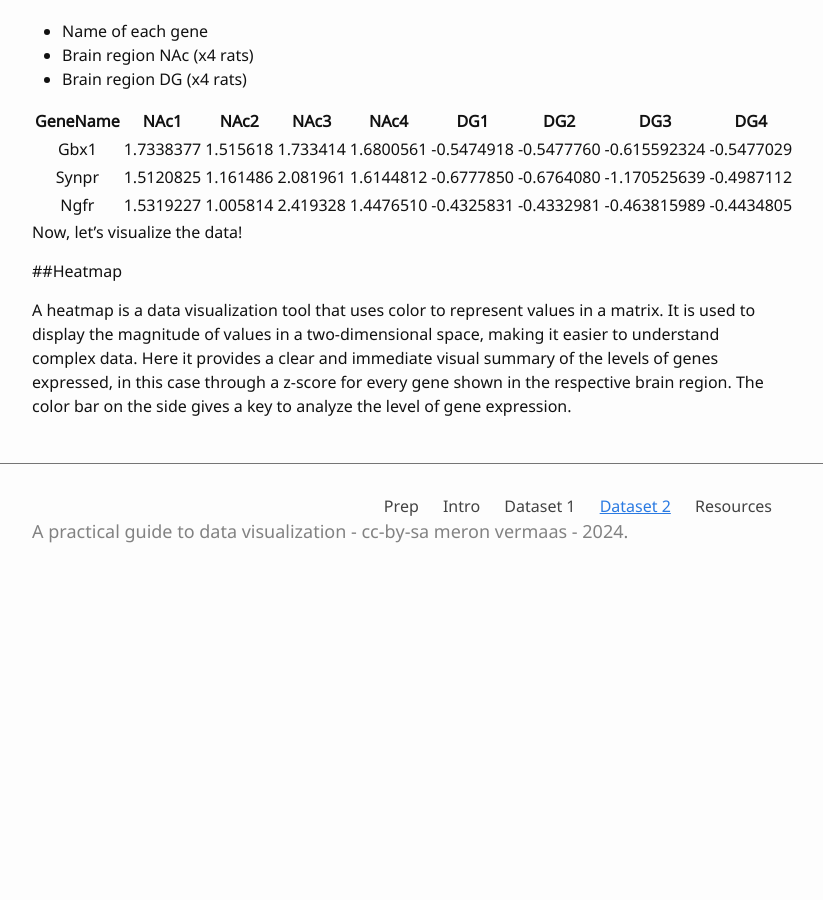
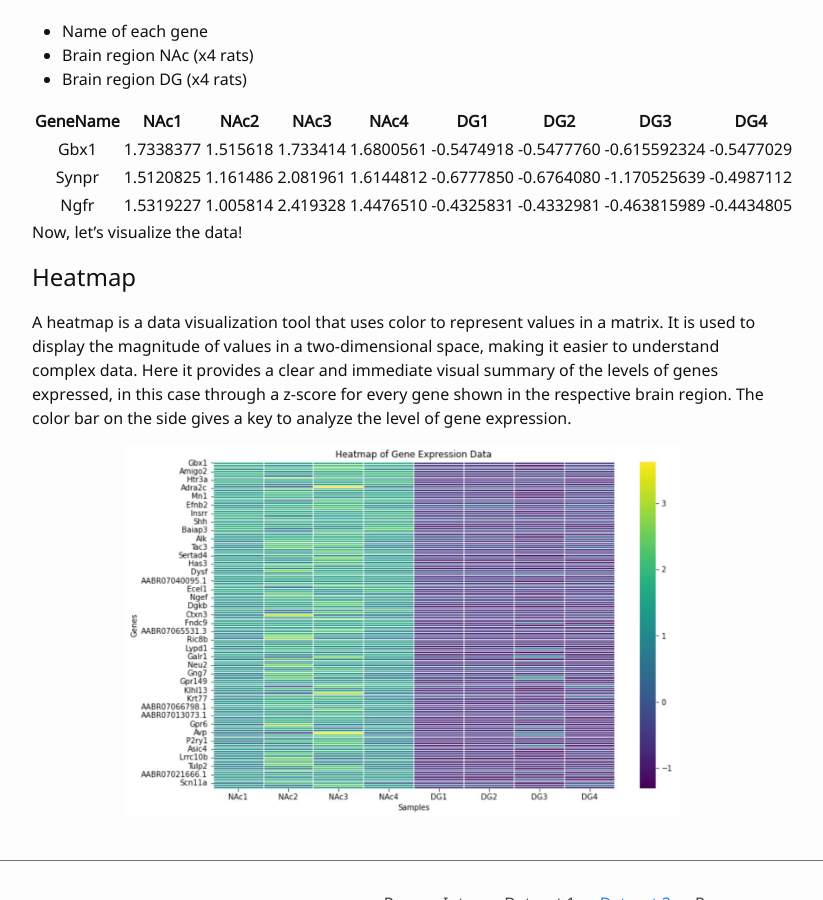
Before and after one commit to meronvermaas/data-visualization, a Jekyll site: the page built from 3-lesson.md, in a window 1280 px wide and 900 px high, scrolled down 501 px. Shown: the whole window, without its empty margins (238-1061 px from the left). Built offline with Jekyll 4.4.1, drawn with Linux system fonts in a browser that asks for light colours; before the commit the page ends 1091 px from its top, so only the background shows below that.

Commit message:
Update 3-lesson.md

```diff
--- a/3-lesson.md
+++ b/3-lesson.md
@@ -22,6 +22,8 @@ The Gene Expression dataset represents the region specific expressed genes at tr
 
 Now, let's visualize the data!
 
-##Heatmap
+## Heatmap
 
 A heatmap is a data visualization tool that uses color to represent values in a matrix. It is used to display the magnitude of values in a two-dimensional space, making it easier to understand complex data. Here it provides a clear and immediate visual summary  of the levels of genes expressed, in this case through a z-score for every gene shown in the respective brain region. The color bar on the side gives a key to analyze the level of gene expression.
+
+{% include figure.html img="Heatmap-Py.jpeg" alt="Brain region-specific expression Data" caption="" width="75%" %}
```
